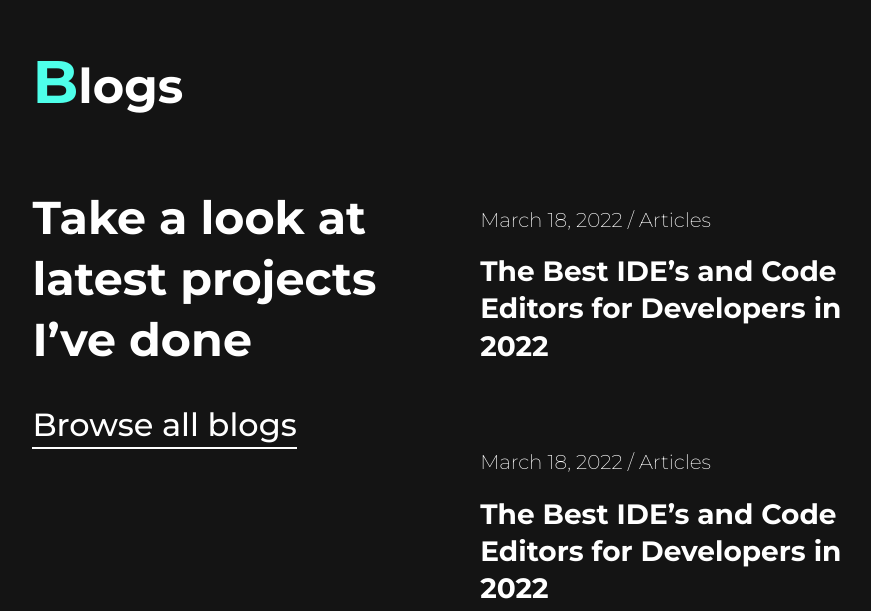
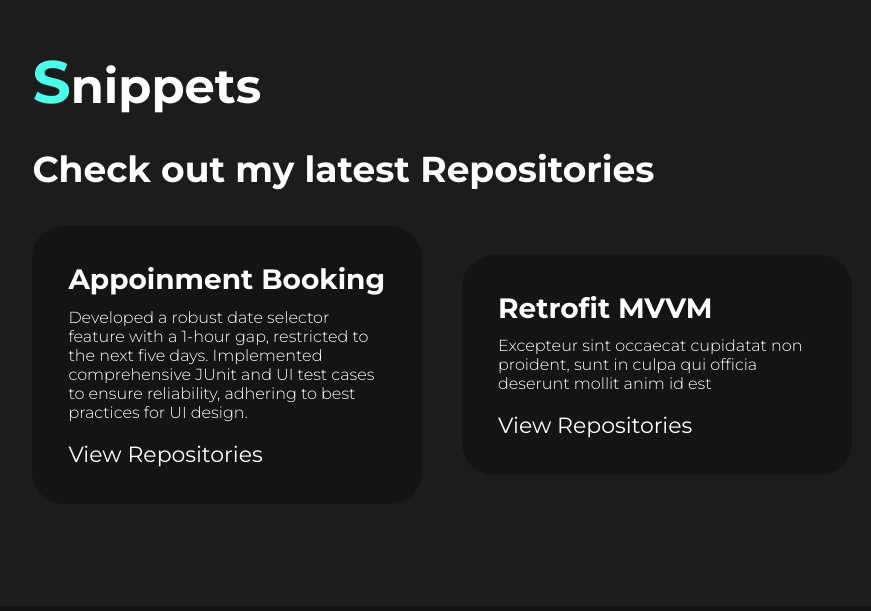
Before and after one commit to amuthant/amuthant.github.io, a plain HTML site: page index.html in a window 1280 px wide. Shown: the part 3817-4428 px from the top of the page, without its empty margins (198-1069 px from the left). Drawn offline with Linux system fonts and the light colour scheme.

Commit message:
fixes snippets content

```diff
--- a/index.html
+++ b/index.html
@@ -257,7 +257,8 @@
 
             </div>
         </section>
-        <section id="blogs">
+
+        <!-- <section id="blogs">
             <div class="desktop-20">
 
                 <div class="blogs_title">
@@ -302,7 +303,7 @@
                     </div>
                 </div>
             </div>
-        </section>
+        </section> -->
 
         <section id="snippets">
             <div class="desktop-20"></div>
@@ -322,11 +323,11 @@
             <div class="snippets_main_content">
                 <div class="snippets_card">
                     <div class="snippets_label">
-                        Retrofit MVVM
+                        Appoinment Booking
                     </div>
                     <div class="snippets_summary">
-                        Excepteur sint occaecat cupidatat non proident, sunt in culpa qui officia deserunt mollit anim
-                        id est
+                        Developed a robust date selector feature with a 1-hour gap, restricted to the next five days.
+                        Implemented comprehensive JUnit and UI test cases to ensure reliability, adhering to best practices for UI design.
                     </div>
                     <span class="snippets_view">
                         View Repositories
--- a/styles.css
+++ b/styles.css
@@ -626,7 +626,7 @@ hr {
     .snippets_heading {
       font-family: 'Montserrat';
       font-weight: 700;
-      font-size: 46px;
+      font-size: 36px;
       line-height: 1.333;
       color: #FFFFFF;
       margin-bottom: 4%;
```
